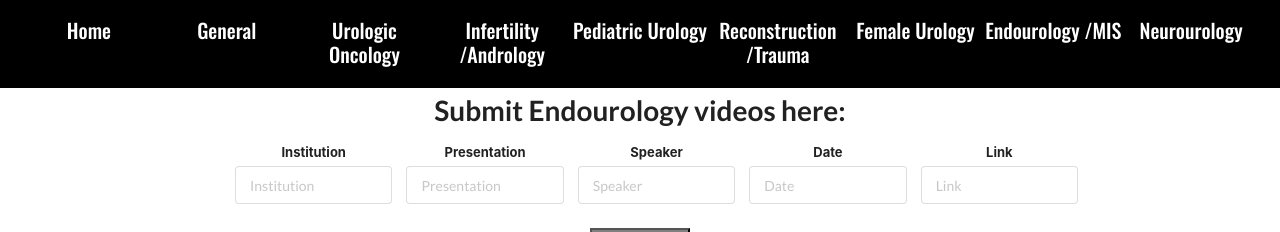
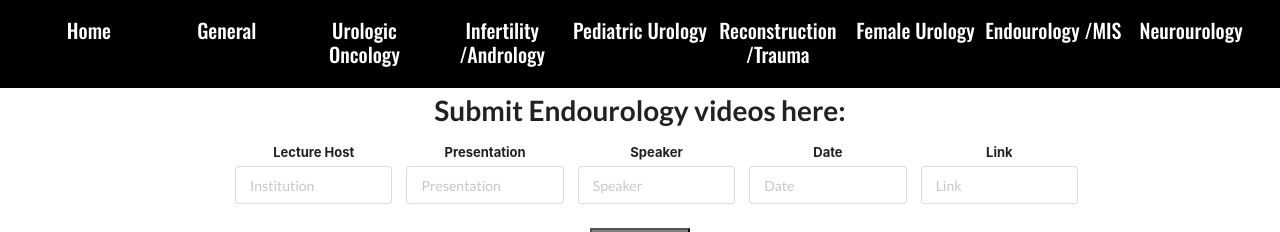
Before and after one commit to terrenceoconnor57/urology, a React (Create React App) app: page /Endo in a window 1280 px wide. Shown: the top 232 px of the page. Built offline with nearby package versions, Linux system fonts and the light colour scheme; no server answers.

Commit message:
Media queries

```diff
--- a/src/App.css
+++ b/src/App.css
@@ -21,7 +21,7 @@
   display: none;
 }
 
-@media (max-width: 400px) {
+@media (max-width: 500px) {
   .welcomedivmobile {
     display: block;
   }
@@ -34,7 +34,7 @@
   margin-right: auto;
 }
 
-@media (max-width: 400px) {
+@media (max-width: 500px) {
   .bold {
     display: none;
   }
@@ -178,7 +178,7 @@ a {
 
 }
 
- @media (max-width: 400px) {
+ @media (max-width: 500px) {
    .submission {
      display: none;
    }
--- a/src/Endo.js
+++ b/src/Endo.js
@@ -117,7 +117,7 @@ class Endo extends Component {
     <div class="ui form">
   <div class="fields">
     <div class="field">
-      <label>Institution</label>
+      <label>Lecture Host</label>
       <input type="text" placeholder="Institution"
       value = {this.state.institution}
       onChange = {this.onChangeInstitution}
--- a/src/Female.js
+++ b/src/Female.js
@@ -117,7 +117,7 @@ class Female extends Component {
     <div class="ui form">
   <div class="fields">
     <div class="field">
-      <label>Institution</label>
+      <label>Lecture Host</label>
       <input type="text" placeholder="Institution"
       value = {this.state.institution}
       onChange = {this.onChangeInstitution}
--- a/src/General.js
+++ b/src/General.js
@@ -118,7 +118,7 @@ class General extends Component {
     <div class="ui form">
   <div class="fields">
     <div class="field">
-      <label>Institution</label>
+      <label>Lecture Host</label>
       <input type="text" placeholder="Institution"
       value = {this.state.institution}
       onChange = {this.onChangeInstitution}
--- a/src/Infert.js
+++ b/src/Infert.js
@@ -117,7 +117,7 @@ class Infert extends Component {
     <div class="ui form">
   <div class="fields">
     <div class="field">
-      <label>Institution</label>
+      <label>Lecture Host</label>
       <input type="text" placeholder="Institution"
       value = {this.state.institution}
       onChange = {this.onChangeInstitution}
--- a/src/Neuro.js
+++ b/src/Neuro.js
@@ -117,7 +117,7 @@ class Neuro extends Component {
     <div class="ui form">
   <div class="fields">
     <div class="field">
-      <label>Institution</label>
+      <label>Lecture Host</label>
       <input type="text" placeholder="Institution"
       value = {this.state.institution}
       onChange = {this.onChangeInstitution}
--- a/src/Oncology.js
+++ b/src/Oncology.js
@@ -117,7 +117,7 @@ class Oncology extends Component {
     <div class="ui form">
   <div class="fields">
     <div class="field">
-      <label>Institution</label>
+      <label>Lecture Host</label>
       <input type="text" placeholder="Institution"
       value = {this.state.institution}
       onChange = {this.onChangeInstitution}
--- a/src/Pediatrics.js
+++ b/src/Pediatrics.js
@@ -117,7 +117,7 @@ class Pediatrics extends Component {
     <div class="ui form">
   <div class="fields">
     <div class="field">
-      <label>Institution</label>
+      <label>Lecture Host</label>
       <input type="text" placeholder="Institution"
       value = {this.state.institution}
       onChange = {this.onChangeInstitution}
--- a/src/Reconstruction.js
+++ b/src/Reconstruction.js
@@ -117,7 +117,7 @@ class Reconstruction extends Component {
     <div class="ui form">
   <div class="fields">
     <div class="field">
-      <label>Institution</label>
+      <label>Lecture Host</label>
       <input type="text" placeholder="Institution"
       value = {this.state.institution}
       onChange = {this.onChangeInstitution}
```
